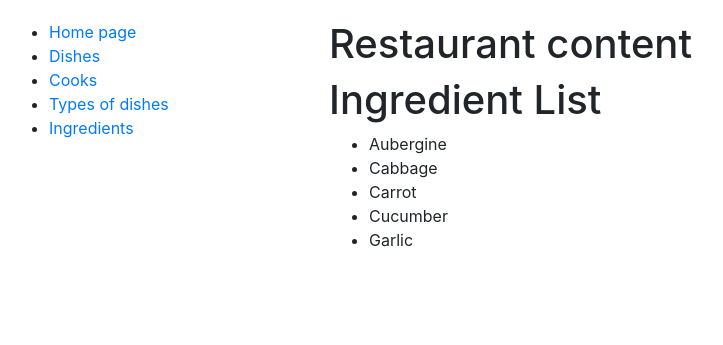
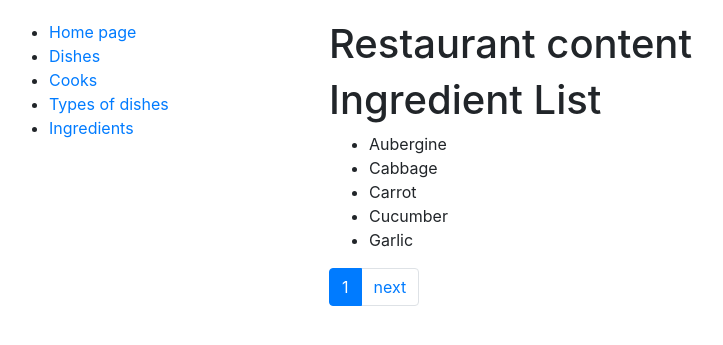
Before and after one commit to Mykhailo-Benzel/restaurant-kitchen-service, a Django app: page /ingredien/ in a window 1280 px wide. Shown: the top 345 px of the page, without its empty margins (6-729 px from the left). Run offline with Django 4.2, Linux system fonts and the light colour scheme; data comes from the database, SQL or seed files in the repository.

Commit message:
Added pagination

```diff
--- a/templates/base.html
+++ b/templates/base.html
@@ -20,6 +20,10 @@
         {% block content %}
 
         {% endblock %}
+
+        {% block pagination %}
+          {% include "includes/pagination.html" %}
+        {% endblock %}
       </div>
     </div>
   </div>
--- /dev/null
+++ b/templates/includes/pagination.html
@@ -0,0 +1,19 @@
+{% if is_paginated %}
+  <ul class="pagination">
+    {% if page_obj.has_previous %}
+      <li class="page-item">
+        <a href="?page={{ page_obj.previous_page_number }}" class="page-link">prev</a>
+      </li>
+    {% endif %}
+
+    <li class="page-item active">
+      <span class="page-link">{{ page_obj.number }}</span>
+    </li>
+
+    {% if page_obj.has_next %}
+      <li class="page-item">
+        <a href="?page={{ page_obj.next_page_number }}" class="page-link">next</a>
+      </li>
+    {% endif %}
+  </ul>
+{% endif %}
```
